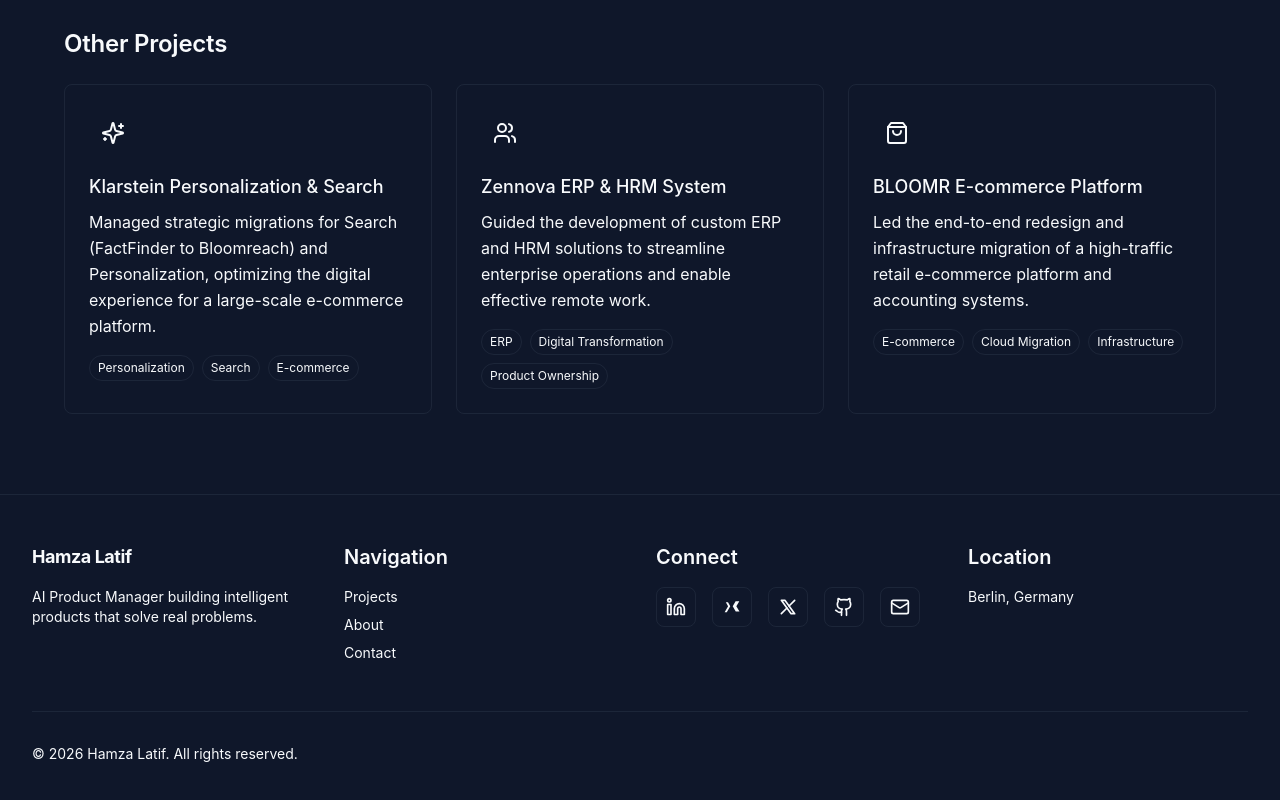
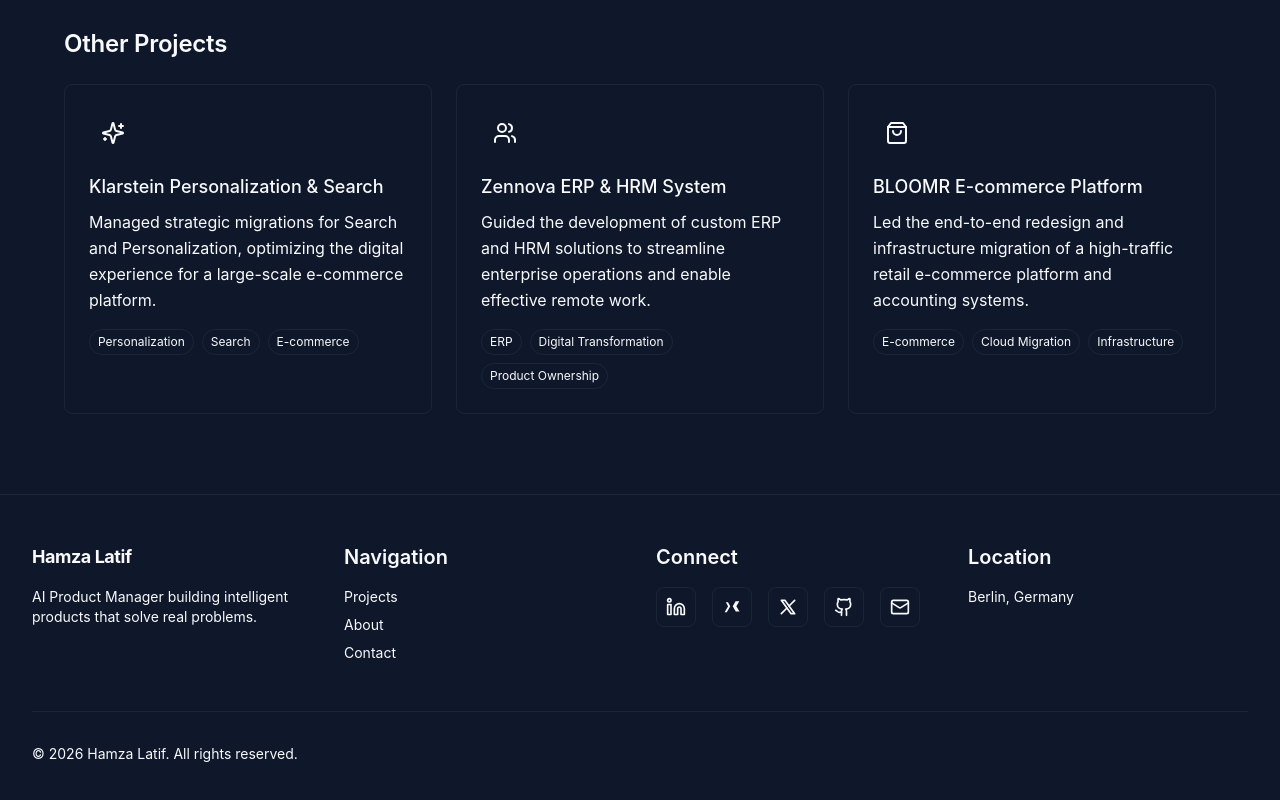
Before and after one commit to hamzi207/hamzalatif_portfolio, a React (Vite) app: page /projects in a window 1280 px wide. Shown: the part 1596-2396 px from the top of the page. Built offline with nearby package versions, Linux system fonts and the light colour scheme.

Commit message:
projectPageUpdated

```diff
--- a/src/pages/Projects.tsx
+++ b/src/pages/Projects.tsx
@@ -71,7 +71,7 @@
   {
     id: "klarstein-personalization",
     title: "Klarstein Personalization & Search",
-    description: "Managed strategic migrations for Search (FactFinder to Bloomreach) and Personalization, optimizing the digital experience for a large-scale e-commerce platform.",
+    description: "Managed strategic migrations for Search and Personalization, optimizing the digital experience for a large-scale e-commerce platform.",
     tags: ["Personalization", "Search", "E-commerce"],
     icon: Sparkles,
     featured: false,
```
